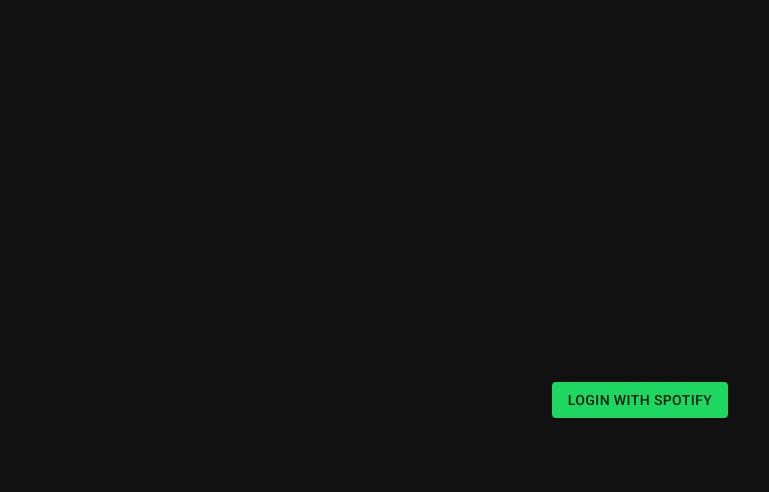
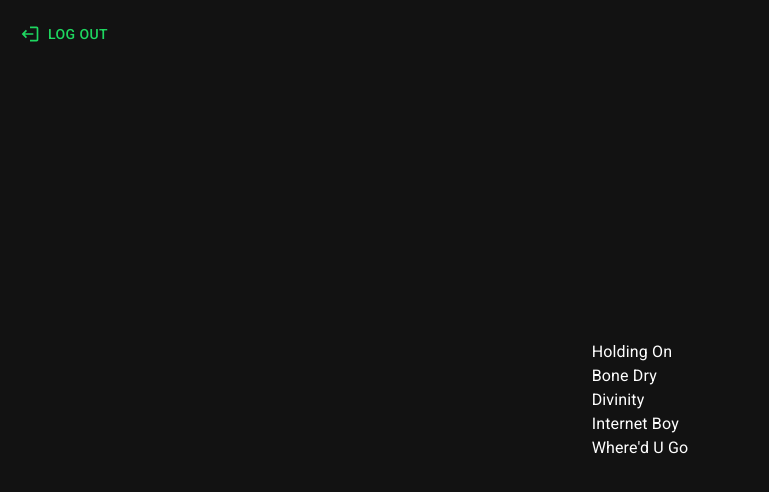
Before and after one commit to Doppie23/Spotify-playlist-tierlist-helper, a React (Vite) app: page / in a window 1280 px wide. Shown: the top 492 px of the page, without its empty margins (0-769 px from the left). Built offline with nearby package versions, Linux system fonts and the light colour scheme; no server answers.

Commit message:
iets werkt

```diff
--- a/package.json
+++ b/package.json
@@ -16,6 +16,7 @@
     "@mui/icons-material": "^5.11.16",
     "@mui/material": "^5.12.2",
     "react": "^18.2.0",
+    "react-beautiful-dnd": "^13.1.1",
     "react-dom": "^18.2.0",
     "spotify-web-api-node": "^5.0.2"
   },
--- a/src/App.jsx
+++ b/src/App.jsx
@@ -11,7 +11,7 @@ import createSpotifyApi from "./utils/useSpotifyApi";
 export const globalContext = createContext(null);
 
 function App() {
-  const [stage, setStage] = useState("login");
+  const [stage, setStage] = useState("app");
   const [spotifyApi, setSpotifyApi] = useState(null);
   const [Playlist, setPlaylist] = useState(null);
   const [Nummers, setNummers] = useState(null);
--- /dev/null
+++ b/src/components/DraggableList.jsx
@@ -0,0 +1,64 @@
+import { useState, useEffect } from "react";
+import { DragDropContext, Droppable, Draggable } from "react-beautiful-dnd";
+
+const StrictModeDroppable = ({ children, ...props }) => {
+  const [enabled, setEnabled] = useState(false);
+  useEffect(() => {
+    const animation = requestAnimationFrame(() => setEnabled(true));
+    return () => {
+      cancelAnimationFrame(animation);
+      setEnabled(false);
+    };
+  }, []);
+  if (!enabled) {
+    return null;
+  }
+  return <Droppable {...props}>{children}</Droppable>;
+};
+
+function DragabbleList({ items }) {
+  const [itemList, setItemList] = useState(items);
+
+  useEffect(() => {
+    console.log("tewast");
+    setItemList(items);
+  }, [items]);
+
+  // Function to update list on drop
+  const handleDrop = (droppedItem) => {
+    // Ignore drop outside droppable container
+    if (!droppedItem.destination) return;
+    var updatedList = [...itemList];
+    // Remove dragged item
+    const [reorderedItem] = updatedList.splice(droppedItem.source.index, 1);
+    // Add dropped item
+    updatedList.splice(droppedItem.destination.index, 0, reorderedItem);
+    // Update State
+    setItemList(updatedList);
+  };
+
+  return (
+    <div>
+      <DragDropContext onDragEnd={handleDrop}>
+        <StrictModeDroppable droppableId="list-container">
+          {(provided) => (
+            <div {...provided.droppableProps} ref={provided.innerRef}>
+              {itemList.map((item, index) => (
+                <Draggable key={item.track.id} draggableId={item.track.id} index={index}>
+                  {(provided) => (
+                    <div ref={provided.innerRef} {...provided.dragHandleProps} {...provided.draggableProps}>
+                      {item.track.name}
+                    </div>
+                  )}
+                </Draggable>
+              ))}
+              {provided.placeholder}
+            </div>
+          )}
+        </StrictModeDroppable>
+      </DragDropContext>
+    </div>
+  );
+}
+
+export default DragabbleList;
--- a/src/pages/MainPage.jsx
+++ b/src/pages/MainPage.jsx
@@ -2,20 +2,26 @@ import { Container } from "@mui/material";
 import { useContext, useState, useEffect } from "react";
 import { globalContext } from "../App";
 import { MaakGroepjes } from "../utils/RatingUtils";
+import { LogOutButton } from "../components/Backbutton";
+import DragabbleList from "../components/DraggableList";
+import { InitScoresNummers } from "../utils/RatingUtils";
+
+import { testNummers } from "../components/LoadNummers-test-object";
 
 function MainPage() {
-  const { Nummers } = useContext(globalContext);
-  const [GegroepeerdeNummers, setGegroepeerdeNummers] = useState(null);
+  // const { Nummers, setNummers } = useContext(globalContext);
+  const Nummers = InitScoresNummers(testNummers); // * voor testen anders hierboven
+  const [GegroepeerdeNummers, setGegroepeerdeNummers] = useState(MaakGroepjes(Nummers));
   const [IndexGroepNummers, setIndexGroepNummers] = useState(0);
 
   useEffect(() => {
-    setGegroepeerdeNummers(MaakGroepjes(Nummers));
+    // setNummers(InitScoresNummers(Nummers));
   }, []);
 
   return (
     <Container sx={{ height: "100vh", display: "flex", flexDirection: "column", justifyContent: "center", alignItems: "center" }}>
-      <>dasd</>
-      {/* TODO https://codesandbox.io/s/determined-rumple-o64qq?file=/src/App.js */}
+      <LogOutButton />
+      <DragabbleList items={GegroepeerdeNummers[IndexGroepNummers]} />
     </Container>
   );
 }
--- a/src/utils/RatingUtils.js
+++ b/src/utils/RatingUtils.js
@@ -17,7 +17,7 @@ function shuffle(array) {
   return array;
 }
 
-function InitScoresNummers(Nummers) {
+export function InitScoresNummers(Nummers) {
   Nummers = shuffle(Nummers);
   Nummers.forEach((nummer) => {
     nummer.score = 0;
```
Also changed, not shown: 1 other file (tests, documents, lock files or other folders).
